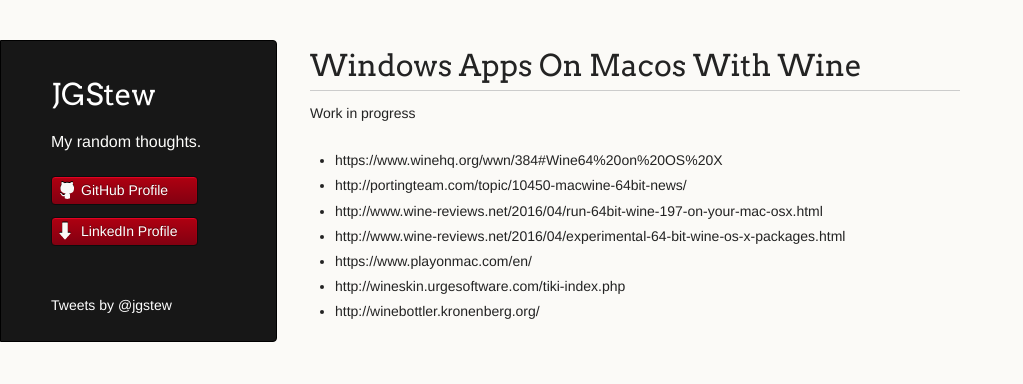
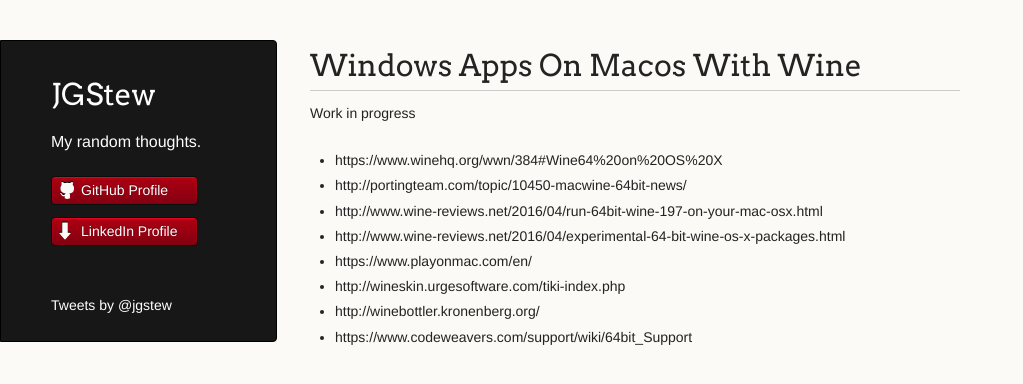
Before and after one commit to jgstew/jgstew.github.io, a Jekyll site: the page built from _posts/2016-12-03-Windows-apps-on-macOS-with-Wine.md, in a window 1280 px wide. Shown: the top 384 px of the page, without its empty margins (0-1023 px from the left). Built offline with Jekyll 4.4.1, drawn with Linux system fonts in a browser that asks for light colours; comment, search, counter and statistics services are not loaded; part of the change alters nothing that is shown.

Commit message:
Update 2016-12-03-Windows-apps-on-macOS-with-Wine.md

```diff
--- a/_posts/2016-12-03-Windows-apps-on-macOS-with-Wine.md
+++ b/_posts/2016-12-03-Windows-apps-on-macOS-with-Wine.md
@@ -7,3 +7,4 @@ Work in progress
 - https://www.playonmac.com/en/
 - http://wineskin.urgesoftware.com/tiki-index.php
 - http://winebottler.kronenberg.org/
+- https://www.codeweavers.com/support/wiki/64bit_Support
```
